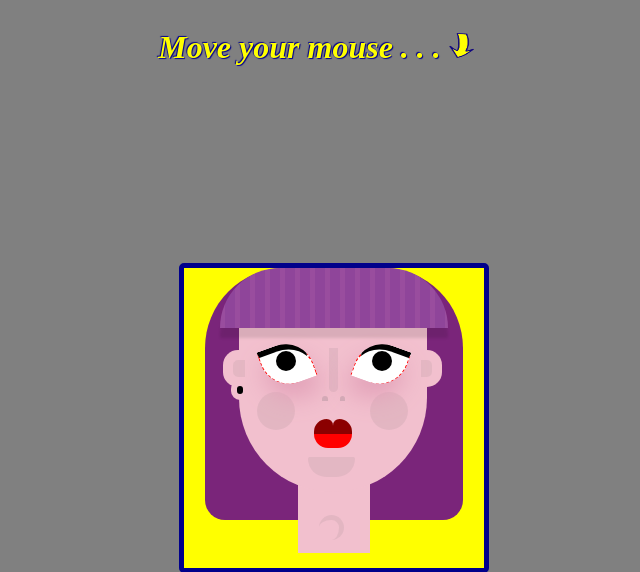
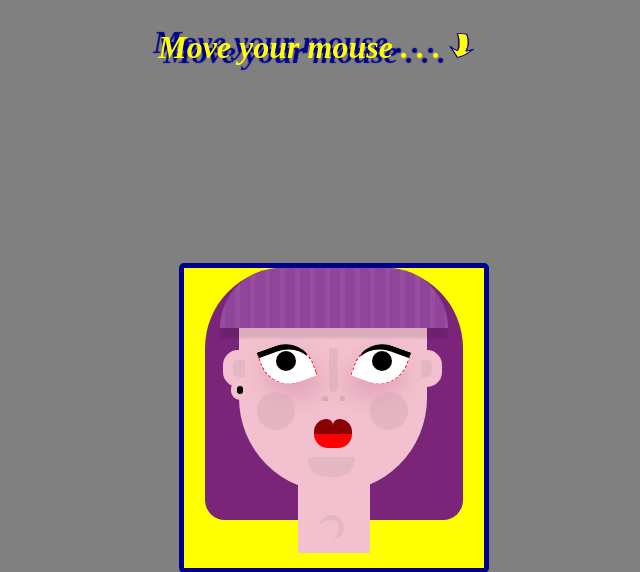
Before and after one commit to svenbol/svenbol.github.io, a PHP site: page /PureCss/index.html in a window 1280 px wide. Shown: the top 572 px of the page, without its empty margins (324-964 px from the left). Run offline with PHP 8.4, Linux system fonts and the light colour scheme.

Commit message:
Update style.css

```diff
--- a/PureCss/style.css
+++ b/PureCss/style.css
@@ -30,7 +30,7 @@ h1{
     font-style: italic;
 
     color: yellow;
-    text-shadow: 1px 1px 1px darkblue, -1px -1px 1px darkblue;
+    text-shadow: 5px 5px 1px darkblue, -5px -5px 1px darkblue;
 
     text-align: center;
 }
```
